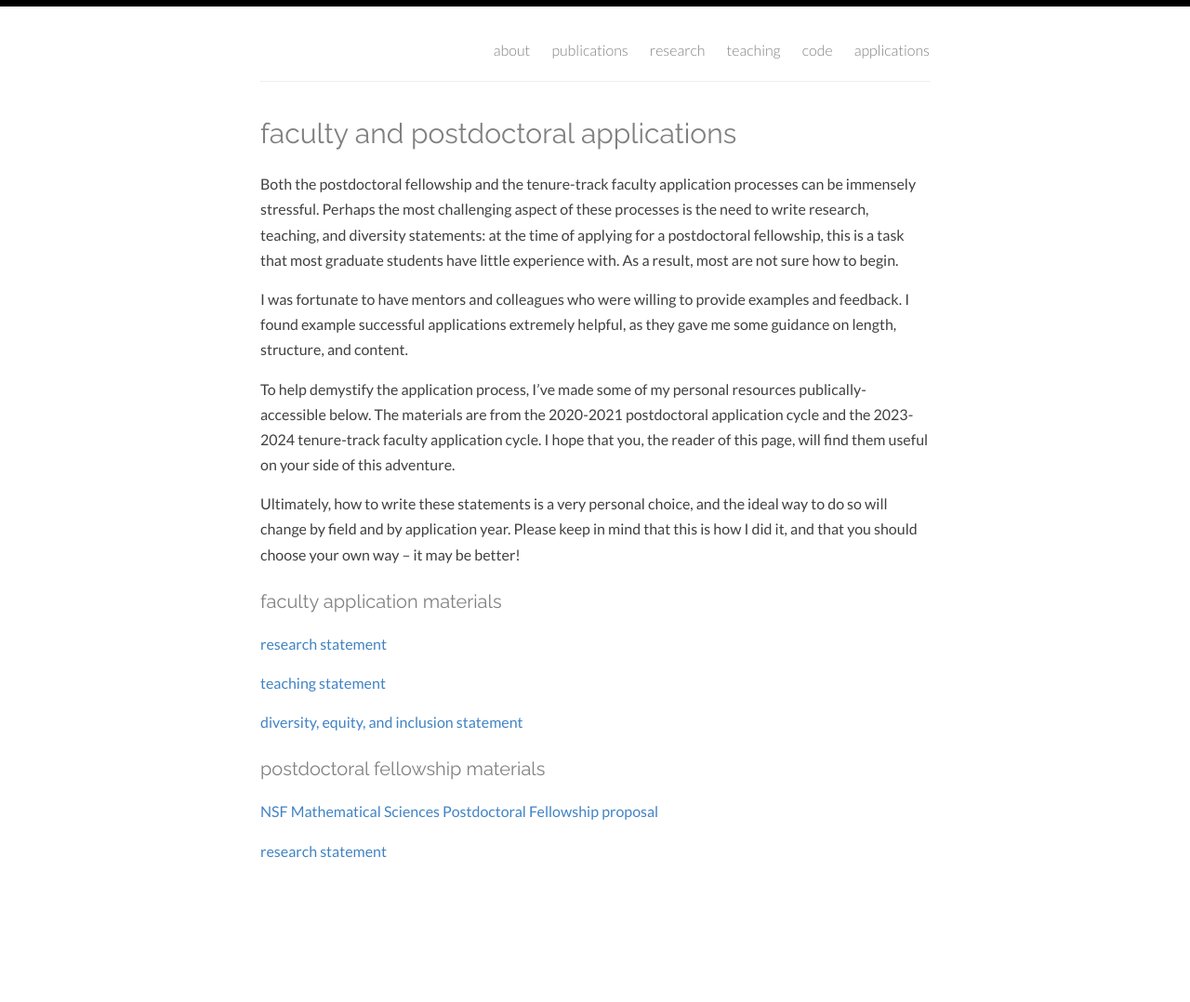
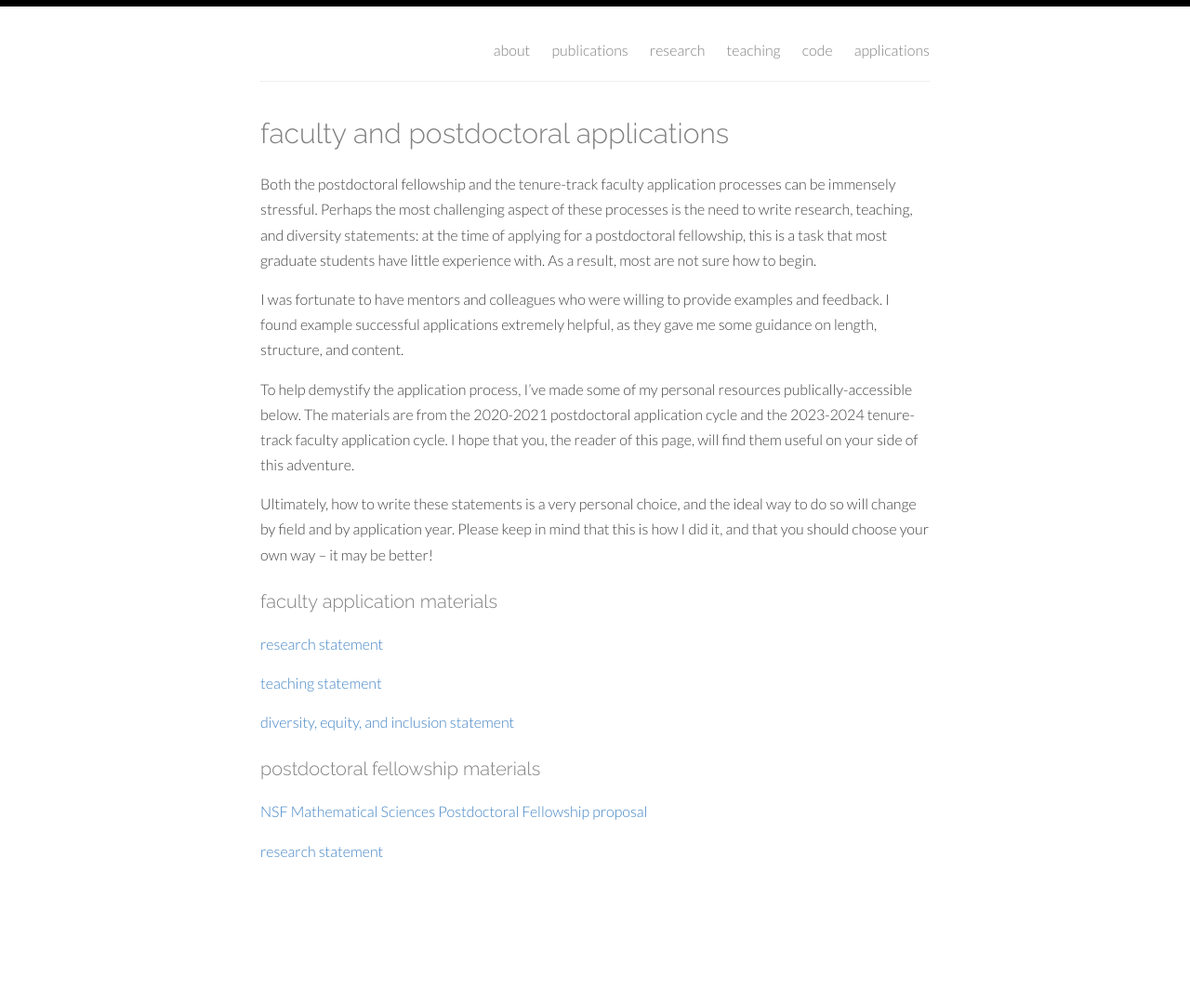
Before and after one commit to nmboffi/nmboffi.github.io, a Jekyll site: the page built from _pages/faculty_applications.md, in a window 1280 px wide. Shown: the whole page at 93% size. Built offline with Jekyll 4.4.1, drawn with Linux system fonts in a browser that asks for light colours.

```diff
--- a/assets/style.scss
+++ b/assets/style.scss
@@ -14,8 +14,8 @@
 /**************/
 
 @import url('https://fonts.googleapis.com/css?family=Roboto');
-@import url('https://fonts.googleapis.com/css2?family=Lato:wght@100;200;250;300;400;500;600;700&display=swap');
-@import url('https://fonts.googleapis.com/css2?family=Raleway:wght@100;200;250;300;400;500;600;700&display=swap');
+@import url('https://fonts.googleapis.com/css2?family=Lato:wght@100;200;250;300;325;350;400;500;600;700&display=swap');
+@import url('https://fonts.googleapis.com/css2?family=Raleway:wght@100;200;250;300;325;350;400;500;600;700&display=swap');
 
 hr {
     border: 1px solid $lightGray;
@@ -31,7 +31,7 @@
   font-family: 'Lato', -system-ui, -apple-system, BlinkMacSystemFont, "Segoe UI", Roboto, Helvetica, Arial, sans-serif, "Apple Color Emoji", "Segoe UI Emoji", "Segoe UI Symbol";
   color: #404040;
   line-height: 1.7;
-  font-weight: 400;
+  font-weight: 350;
   font-size: 16px;
   height: 100%;
 }
@@ -46,7 +46,7 @@
 h1, h2, h3, h4, h5, h6 {
   font-family: 'Raleway', -system-ui, -apple-system, BlinkMacSystemFont, "Segoe UI", Roboto, Helvetica, Arial, sans-serif, "Apple Color Emoji", "Segoe UI Emoji", "Segoe UI Symbol";
   color: gray;
-  font-weight: 400;
+  font-weight: 350;
 
   line-height: 1.7;
   margin: 1em 0 15px;
```
